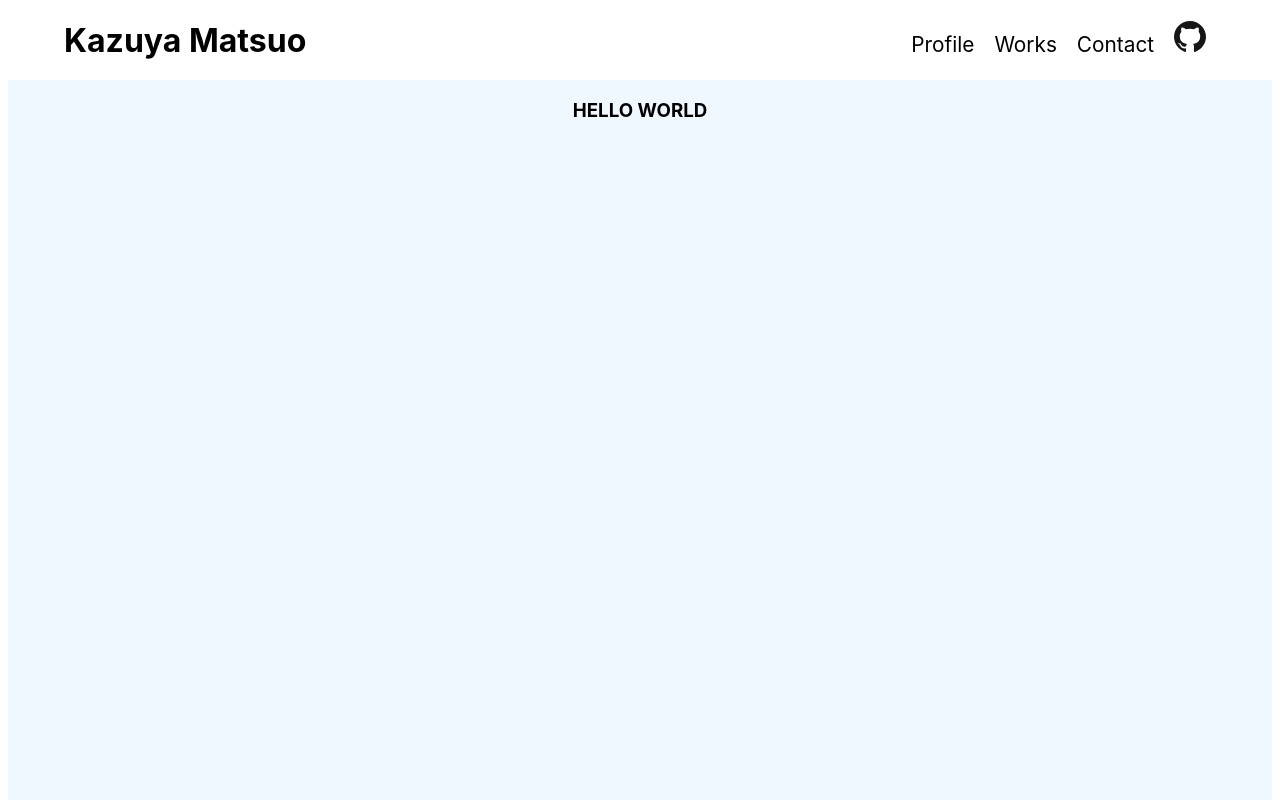
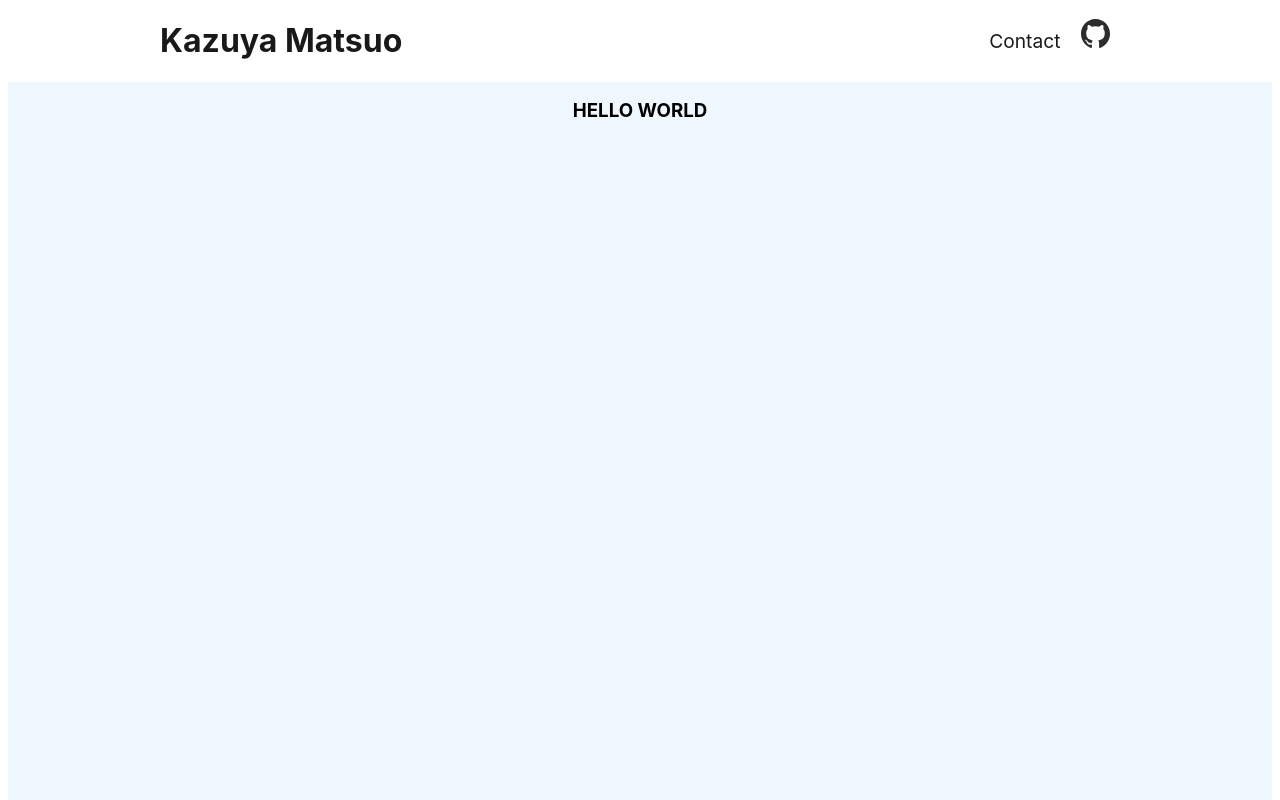
Before and after one commit to kazuya-m/my-pf, a Next.js app: page / in a window 1280 px wide. Shown: the top 800 px of the page. Built offline with nearby package versions, Linux system fonts and the light colour scheme.

Commit message:
modified header style

```diff
--- a/components/header/index.jsx
+++ b/components/header/index.jsx
@@ -11,12 +11,16 @@ export function Header() {
       </div>
       <div className={styles.header__menu}>
         <ul className={styles.menu__list}>
-          <li className={styles.menu__item}>Profile</li>
-          <li className={styles.menu__item}>Works</li>
-          <li className={styles.menu__item}>Contact</li>
+          <li className={styles.menu__item}>
+            <Link href={`/contact`}>
+              <a>
+                Contact
+              </a>
+            </Link>
+            </li>
           <li className={styles.menu__item}>
             <a href="https://github.com/kazuya-m" target="_blank" rel="noopener noreferrer">
-            <img src="/skills/github.svg" alt="GitHub Logo" className="logo" />
+              <img src="/skills/github.svg" alt="GitHub Logo" className="logo" />
             </a>
           </li>
         </ul>
--- a/components/header/index.module.css
+++ b/components/header/index.module.css
@@ -1,17 +1,21 @@
 .header {
-  width: 90%;
+  width: 100%;
   display: flex;
   flex-wrap: wrap;
   justify-content: space-between;
   position: fixed;
   top: 0;
   z-index: 10;
+  background-color: #fff;
+  padding: 0 10rem;
+  opacity: 0.9;
+  font-size: 1rem;
 }
 
 .menu__list {
   display: flex;
   flex-wrap: nowrap;
-  font-size: 1.3rem;
+  font-size: 1.2rem;
   align-items: baseline;
 }
 
```
